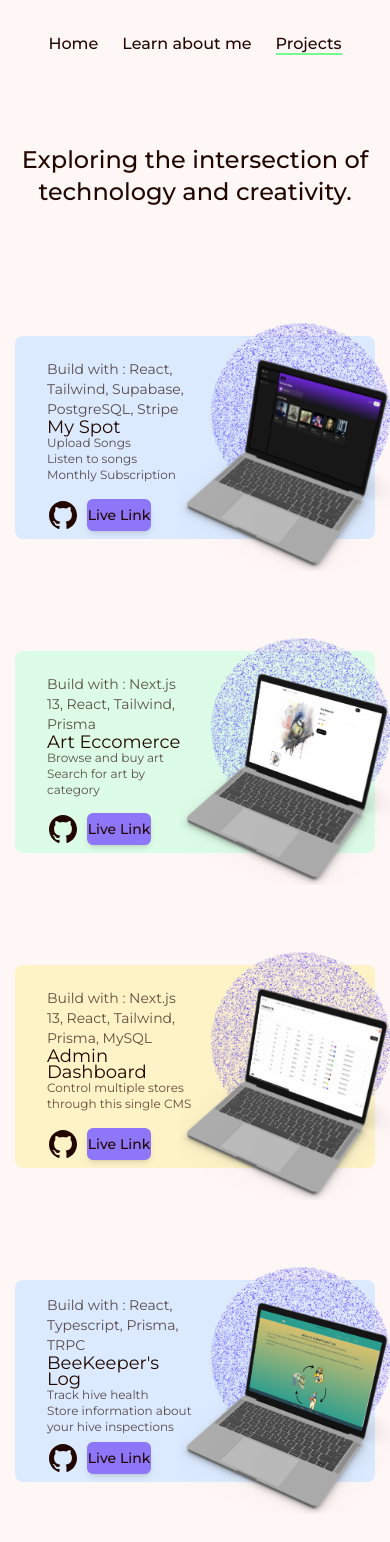
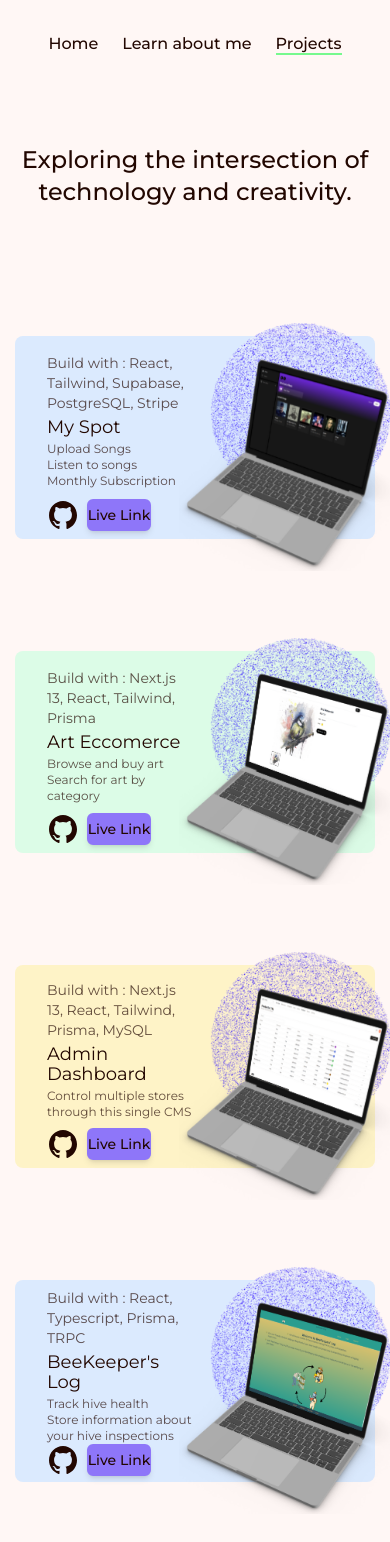
Before and after one commit to Captain-Leftovers/beeOnDWeb-portfolio, a Next.js app: page /projects in a window 390 px wide. Shown: the top 1542 px of the page. Built offline with nearby package versions, Linux system fonts and the light colour scheme.

Commit message:
fixed  space btw card paragraphs

```diff
--- a/src/app/projects/components/BigProjCard.tsx
+++ b/src/app/projects/components/BigProjCard.tsx
@@ -35,11 +35,13 @@ export default function BigProjCard({
 				</div>
 
 				<div className="text-sm w-1/2  flex flex-col justify-between pl-8 z-20 py-2">
-					<div className='my-auto sm:space-y-4' >
+					<div className="my-auto sm:space-y-4 space-y-1">
 						<h2 className="text-sm sm:text-2xl text-text/70 dark:text-text-dark/80">
 							{buildWith}
 						</h2>
-						<h1 className="text-lg sm:text-4xl leading-4" >{name}</h1>
+						<h1 className="text-lg sm:text-4xl leading-5">
+							{name}
+						</h1>
 						<section className="text-text/70 dark:text-text-dark/80 text-xs sm:text-base">
 							<ul>
 								{description.map((desc) => (
```
